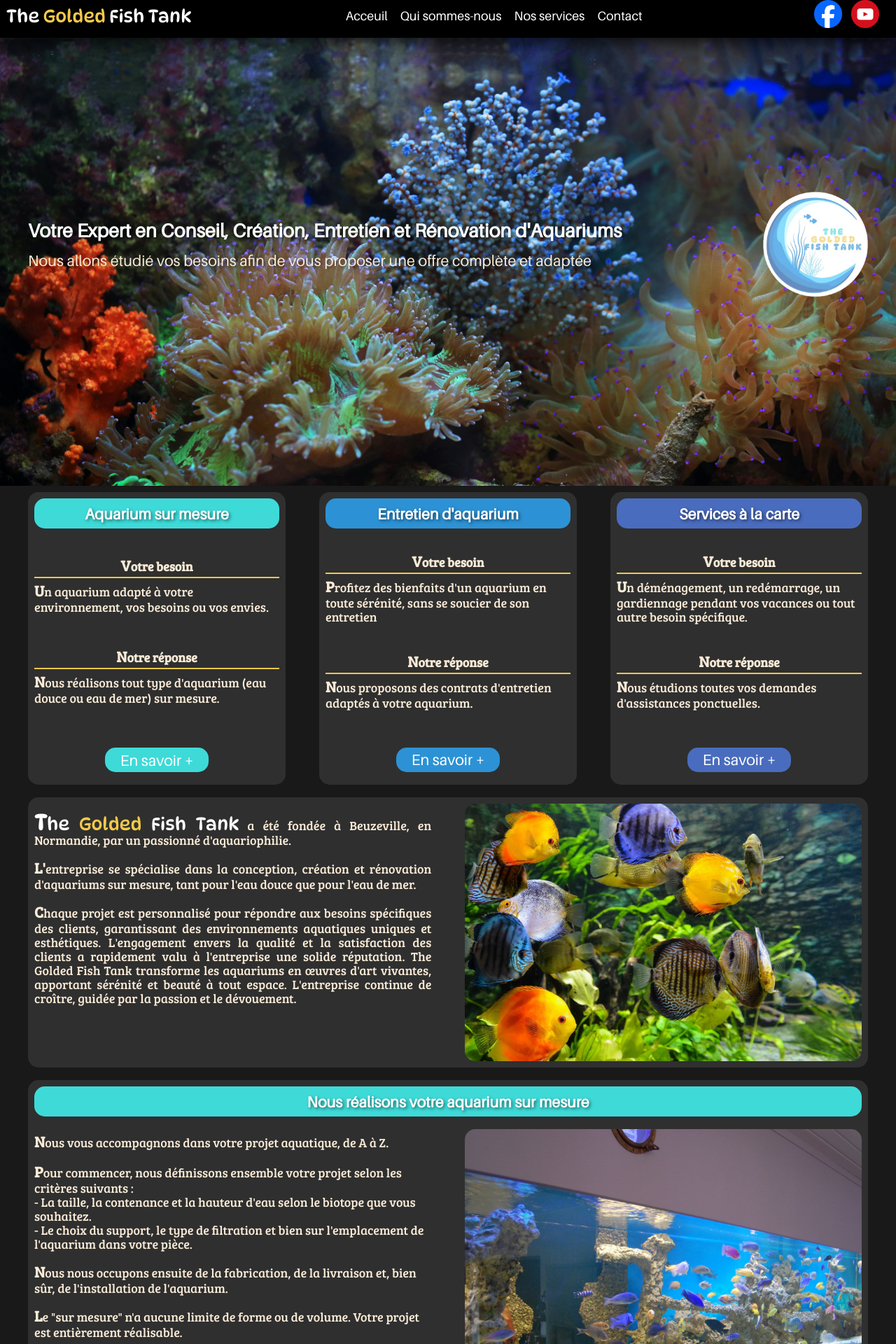
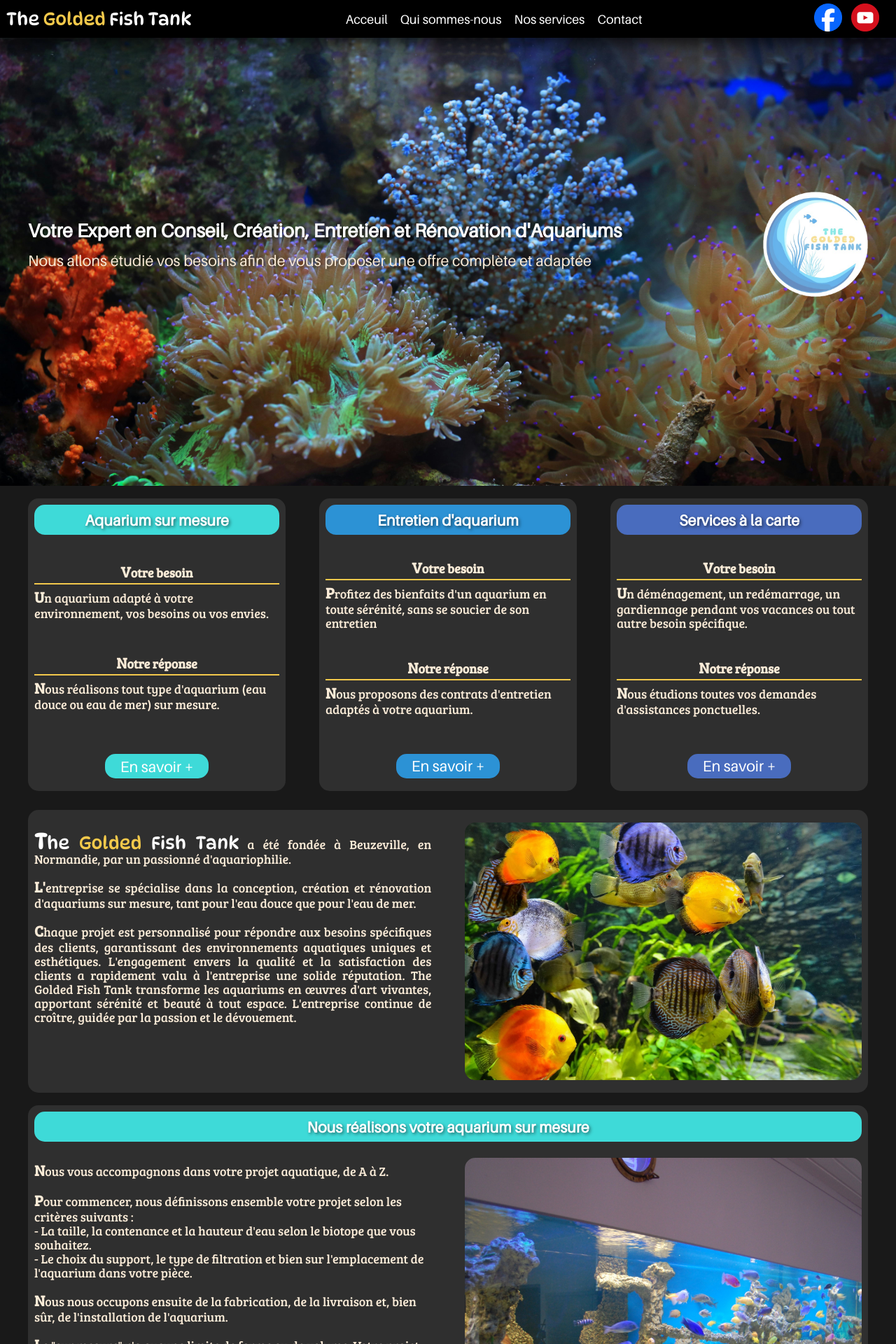
Before and after one commit to OliRati/the_golded_fish_tank, a PHP site: page / in a window 1280 px wide. Shown: the top 1920 px of the page at 70% size. Run offline with PHP 8.4, Linux system fonts and the light colour scheme.

Commit message:
Adjust Menu Bar for vertical center in header, Adjust margins between elements

```diff
--- a/assets/css/style.css
+++ b/assets/css/style.css
@@ -76,6 +76,7 @@ header a {
     justify-content: space-between;
     align-items: center;
     overflow: hidden;
+    height: 100%;
 }
 
 footer {
@@ -270,7 +271,8 @@ p::first-letter {
     flex-wrap: wrap;
     justify-content: space-between;
     width: 250px;
-    margin: 0 auto;
+    margin: 1em auto;
+    gap: 1em;
 }
 
 .tuile {
@@ -282,7 +284,6 @@ p::first-letter {
     display: flex;
     flex-direction: column;
     justify-content: space-between;
-    margin: 0.5em 0;
 }
 
 .tuile hr {
@@ -357,6 +358,10 @@ p::first-letter {
     padding-top: 0.5em;
 }
 
+.innerboxabout {
+    margin: 0.5em;
+}
+
 .center {
     text-align: center;
     font-weight: 600;
@@ -364,12 +369,6 @@ p::first-letter {
 }
 
 .about {
-    display: flex;
-    justify-content: space-between;
-    flex-wrap: wrap;
-}
-
-.about div {
     text-align: justify;
     width: 100%;
 }
@@ -379,7 +378,7 @@ p::first-letter {
     justify-content: space-between;
     flex-wrap: wrap;
     width: 100%;
-    margin: 1em 0;
+    padding: 1em 0;
 }
 
 .dualcolons>div {
@@ -447,7 +446,6 @@ p::first-letter {
 .image {
     border-radius: 15px;
     overflow: hidden;
-    margin-bottom: 0.5em;
 }
 
 .image img {
@@ -503,6 +501,10 @@ form input[type='checkbox'] {
 form label {
     color: white;
     font-family: 'Aileron';
+    font-size: 1em;
+}
+
+form .checkframe label {
     font-size: 0.8em;
 }
 
@@ -543,15 +545,6 @@ form label {
 
     .maintitle {
         bottom: 7em;
-    }
-
-    .about {
-        flex-wrap: nowrap;
-    }
-
-    .about div {
-        text-align: justify;
-        width: 48%;
     }
 
     .dualcolons {
--- a/index.html
+++ b/index.html
@@ -130,15 +130,17 @@
 
     <section id="whoweare" class="anchor-section">
         <div class="element roundedbox colorgray">
-            <div class="innerbox about">
-                <div>
+            <div class="innerboxabout">
+                <div class="dualcolons">
+                    <div class="about">
                         <p><span class="title">The <span class="golded">Golded</span> Fish Tank</span>
                             a été fondée à Beuzeville, en Normandie, par un passionné d'aquariophilie.</p>
                         <p>L'entreprise se spécialise dans la conception, création et rénovation d'aquariums sur mesure,
                             tant pour l'eau douce que pour l'eau de mer.
                         </p>
                         <p>
-                        Chaque projet est personnalisé pour répondre aux besoins spécifiques des clients, garantissant
+                            Chaque projet est personnalisé pour répondre aux besoins spécifiques des clients,
+                            garantissant
                             des environnements aquatiques uniques et esthétiques. L'engagement envers la qualité et la
                             satisfaction des clients a rapidement valu à l'entreprise une solide réputation. The Golded
                             Fish Tank transforme les aquariums en œuvres d'art vivantes, apportant sérénité et beauté à
@@ -147,6 +149,7 @@
                     </div>
                     <div class="image">
                         <img src="./assets/img/about.jpg" alt="">
+                    </div>
                 </div>
             </div>
         </div>
@@ -301,19 +304,19 @@
                     </div>
                     <div>
                         <form id="contactForm">
-                            <div>Nom :</div>
+                            <label for="contactFormName">Nom :</label>
                             <div>
                                 <input type="text" id="contactFormName" required>
                             </div>
-                            <div>Email :</div>
+                            <label for="contactFormEmail">Email :</label>
                             <div>
                                 <input type="email" id="contactFormEmail" required>
                             </div>
-                            <div>Téléphone :</div>
+                            <label for="contactFormPhone">Téléphone :</label>
                             <div>
                                 <input type="number" id="contactFormPhone" required>
                             </div>
-                            <div>Votre message :</div>
+                            <label for="contactFormMessage">Votre message :</label>
                             <div>
                                 <textarea name="message" id="contactFormMessage" cols="30" rows="10"></textarea>
                             </div>
```
Lines whose indentation alone changed are shown as unchanged.
